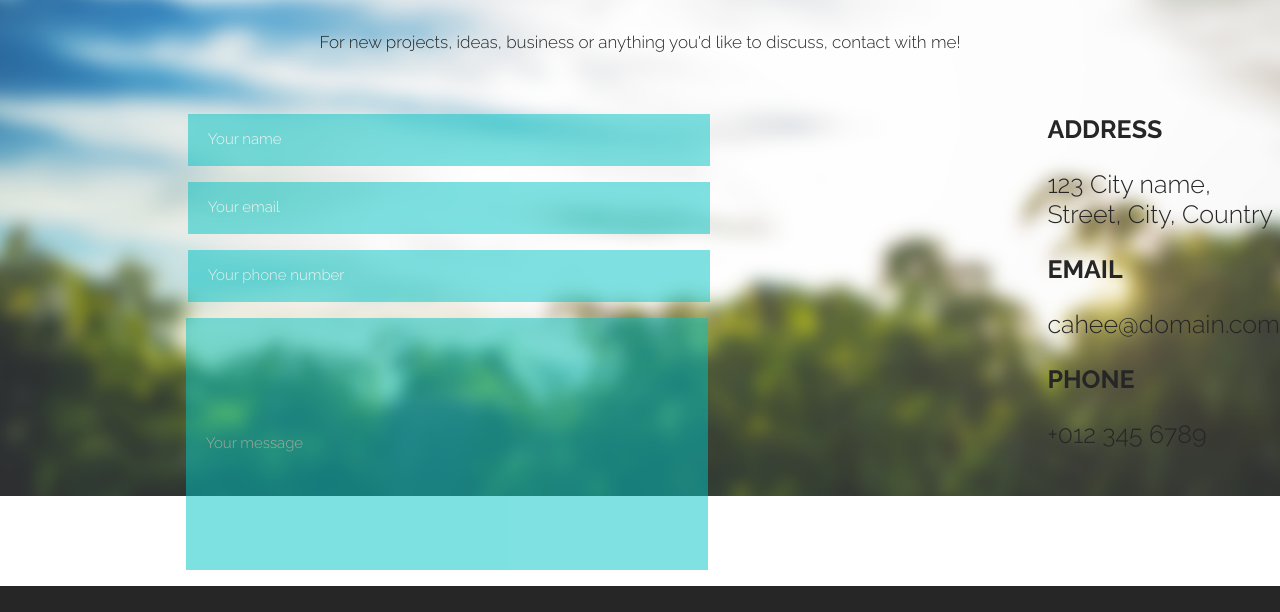
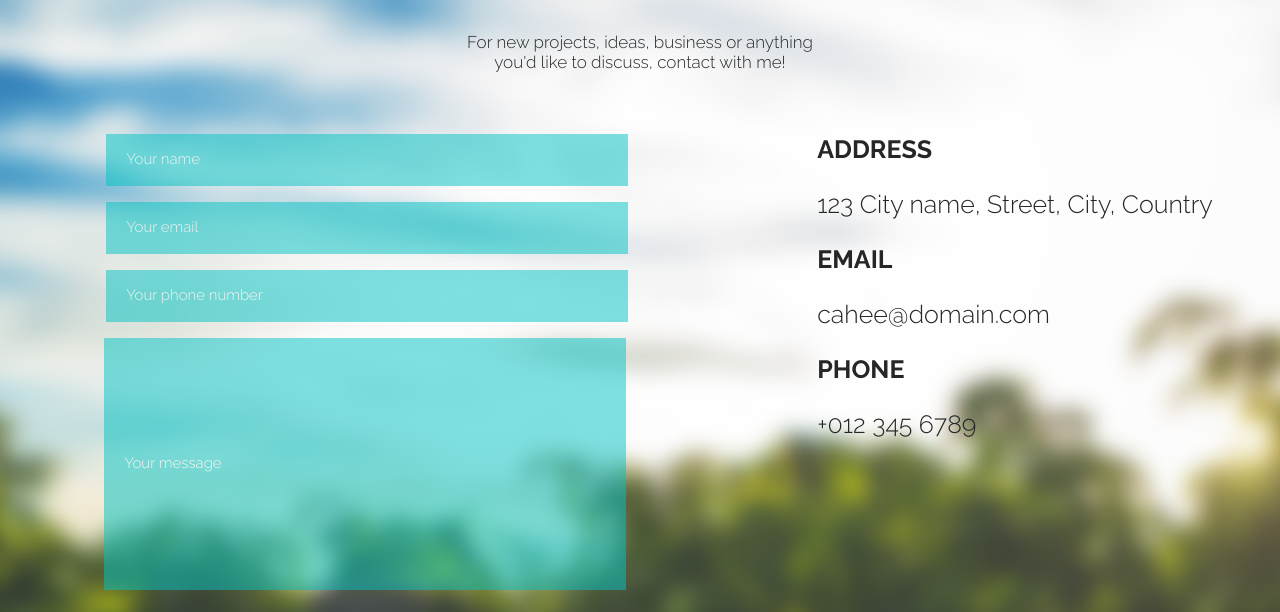
Before and after one commit to vzvenygor/cahee, a plain HTML site: page index.html in a window 1280 px wide. Shown: the part 3190-3802 px from the top of the page. Drawn offline with Linux system fonts and the light colour scheme.

Commit message:
Fixed background in Contact section

```diff
--- a/css/contact.css
+++ b/css/contact.css
@@ -3,8 +3,8 @@
 .section__contact {
     width: 100%;
     text-align: center;
-    background: url(../assets/img/section7-background.png) no-repeat;
-    background-size: 100%;
+    background: url(../assets/img/section7-background.png) center no-repeat;
+    background-size: cover;
     color: #262626;
     font-family: "Raleway", sans-serif;
 }
@@ -27,6 +27,7 @@
 
 .contact-form {
     padding-right: 150px;
+    max-width: 600px;
 }
 
 .input {
@@ -38,7 +39,6 @@
     opacity: 50%;
     outline: 0;
     padding-left: 20px;
-
 }
 
 .input::-webkit-input-placeholder {
@@ -54,7 +54,7 @@
 
 .input__textarea {
     height: 250px;
-    /* margin-bottom: 120px; */
+    margin-bottom: 120px;
 }
 
 .input__textarea:focus {
--- a/index.html
+++ b/index.html
@@ -144,7 +144,7 @@
           <div class="section__contact_content">
             <h2 class="content__title">Contact</h2>
             <p class="content__papagraph">
-              For new projects, ideas, business or anything you'd like to
+              For new projects, ideas, business or anything <br> you'd like to
               discuss, contact with me!
             </p>
             <div class="contact-form__container">
```
